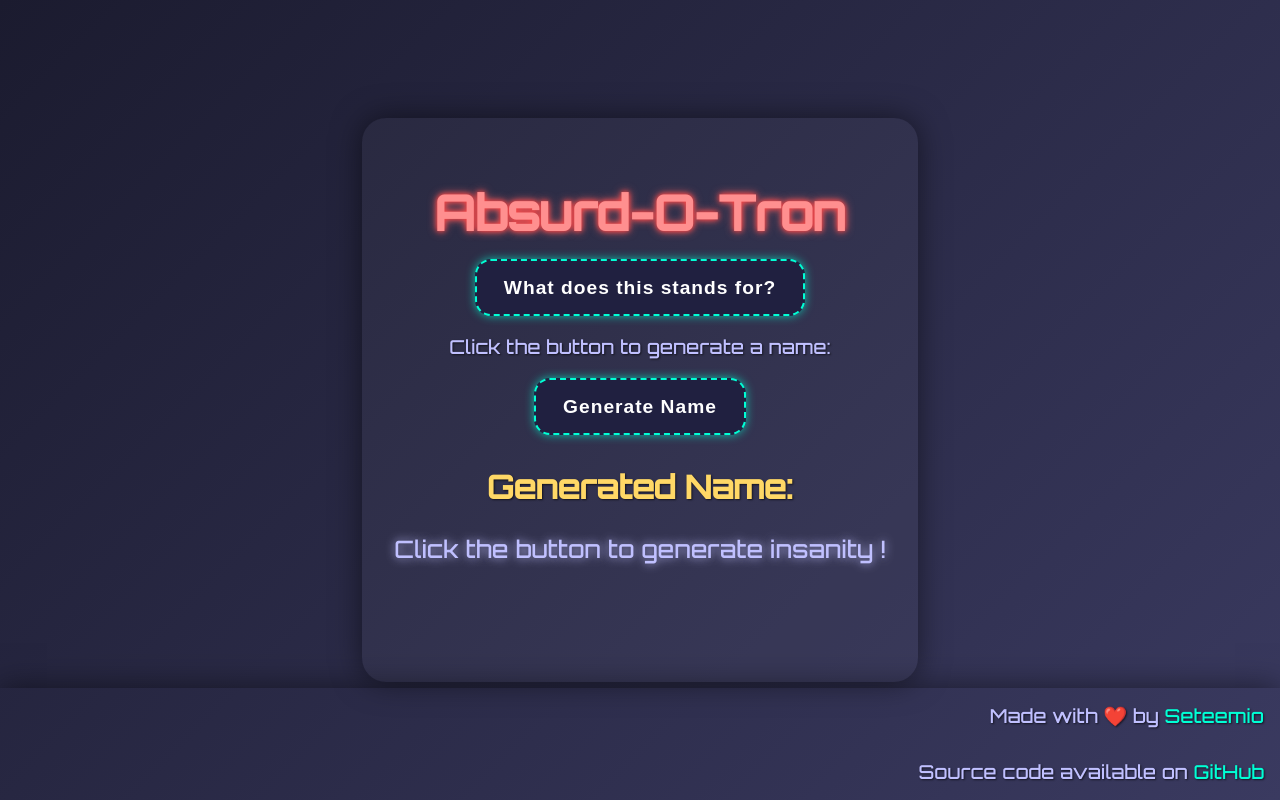
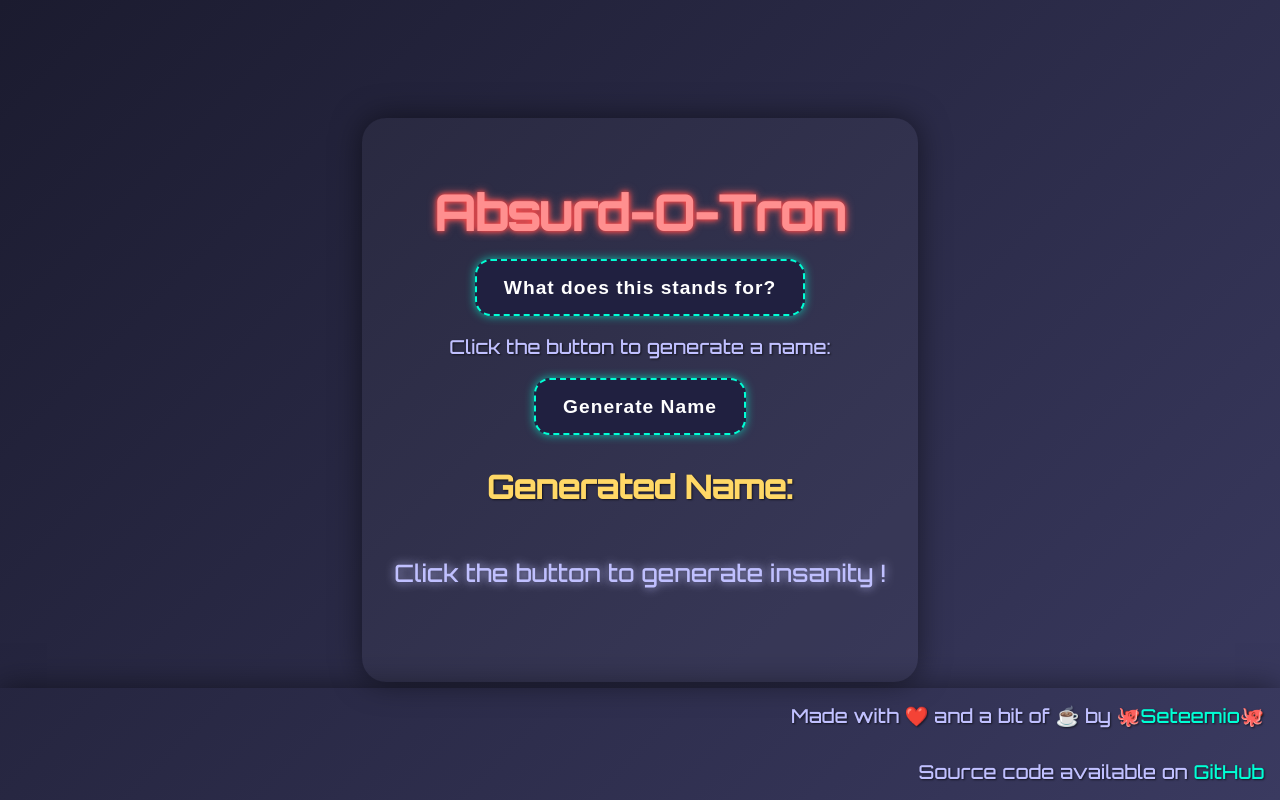
Before and after one commit to 7imio/absurd-o-tron, a React (Vite) app: page / in a window 1280 px wide. Built offline with nearby package versions, Linux system fonts and the light colour scheme.

Commit message:
copy to clipboard

```diff
--- a/src/Components/Footer.tsx
+++ b/src/Components/Footer.tsx
@@ -2,7 +2,16 @@ const Footer: React.FC = () => {
   return (
     <footer>
       <p>
-        Made with ❤️ by <a href="https://www.twitch.tv/seteemio">Seteemio</a>
+        Made with ❤️ and a bit of ☕ by{' '}
+        <a href="https://www.twitch.tv/seteemio">
+          <span role="img" aria-label="octopus">
+            🐙
+          </span>
+          Seteemio
+          <span role="img" aria-label="octopus">
+            🐙
+          </span>
+        </a>
       </p>
       <p>
         Source code available on <a href="https://github.com/7imio/absurd-o-tron">GitHub</a>
--- a/src/Components/NameDisplay.tsx
+++ b/src/Components/NameDisplay.tsx
@@ -1,16 +1,41 @@
+import { useState } from 'react';
+
 interface NameDisplayProps {
   name: string;
 }
 
 const NameDisplay: React.FC<NameDisplayProps> = ({ name }) => {
+  const [copied, setCopied] = useState(false);
+
+  const handleCopy = () => {
+    if (!name) return;
+    try {
+      navigator.clipboard.writeText(name);
+      setCopied(true);
+      setTimeout(() => {
+        setCopied(false);
+      }, 1500);
+    } catch (err) {
+      console.error('Failed to copy: ', err);
+      alert('Failed to copy the name. Please try again.');
+
+      setCopied(false);
+    }
+  };
+
   return (
-    <div>
+    <div className="name-wrapper">
       <h2>Generated Name:</h2>
-      {name ? (
-        <p className="displayed-name">{name}</p>
-      ) : (
-        <p className="displayed-name">Click the button to generate insanity !</p>
-      )}
+      <div className="name-display">
+        {name ? (
+          <p className="displayed-name" onClick={handleCopy}>
+            {name}
+          </p>
+        ) : (
+          <p className="displayed-name">Click the button to generate insanity !</p>
+        )}
+        {copied && <p className="copied-message">✅ Name copied to clipboard!</p>}
+      </div>
     </div>
   );
 };
--- a/src/index.css
+++ b/src/index.css
@@ -10,6 +10,7 @@ body {
   color: #e0e0ff;
   font-family: 'Orbitron', 'Courier New', monospace;
   text-shadow: 1px 1px 2px rgba(0, 0, 0, 0.6);
+  transition: all 0.3s ease;
 }
 
 h1 {
@@ -33,6 +34,7 @@ button {
   box-shadow: 0 0 10px #00ffd5aa;
   transition: all 0.3s ease;
 }
+
 button:hover {
   background: #282860;
   border-color: #ff00ff;
@@ -66,6 +68,27 @@ p {
   text-shadow:
     0 0 5px #42425f,
     0 0 10px #c0c0ff;
+  transition: background-color 0.2s ease;
+  cursor: pointer;
+}
+
+.displayed-name:hover {
+  background-color: rgba(255, 255, 255, 0.1);
+}
+
+.copy-popup {
+  position: absolute;
+  top: -2rem;
+  left: 50%;
+  transform: translateX(-50%);
+  background-color: #1f1f1f;
+  color: #00ffb3;
+  padding: 0.4rem 0.8rem;
+  border-radius: 0.5rem;
+  font-size: 0.9rem;
+  box-shadow: 0 0 6px rgba(0, 255, 179, 0.4);
+  animation: fadeout 1.5s ease forwards;
+  pointer-events: none;
 }
 
 footer {
@@ -79,17 +102,27 @@ footer {
   font-size: 0.8rem;
   color: #a0a0ff;
 }
+
 footer a {
   color: #00ffd5;
   text-decoration: none;
   transition: color 0.3s ease;
 }
+
 footer a:hover {
   color: #ff00ff;
 }
+
 footer p {
   margin: 0;
   padding: 1rem;
+}
+
+
+
+.name-display {
+  display: flex;
+  flex-direction: column;
 }
 
 @media (max-width: 600px) {
@@ -128,3 +161,15 @@ footer p {
     padding: 0.5rem;
   }
 }
+
+@keyframes fadeout {
+  0% {
+    opacity: 1;
+    transform: translateX(-50%) translateY(0);
+  }
+
+  100% {
+    opacity: 0;
+    transform: translateX(-50%) translateY(-10px);
+  }
+}
```
